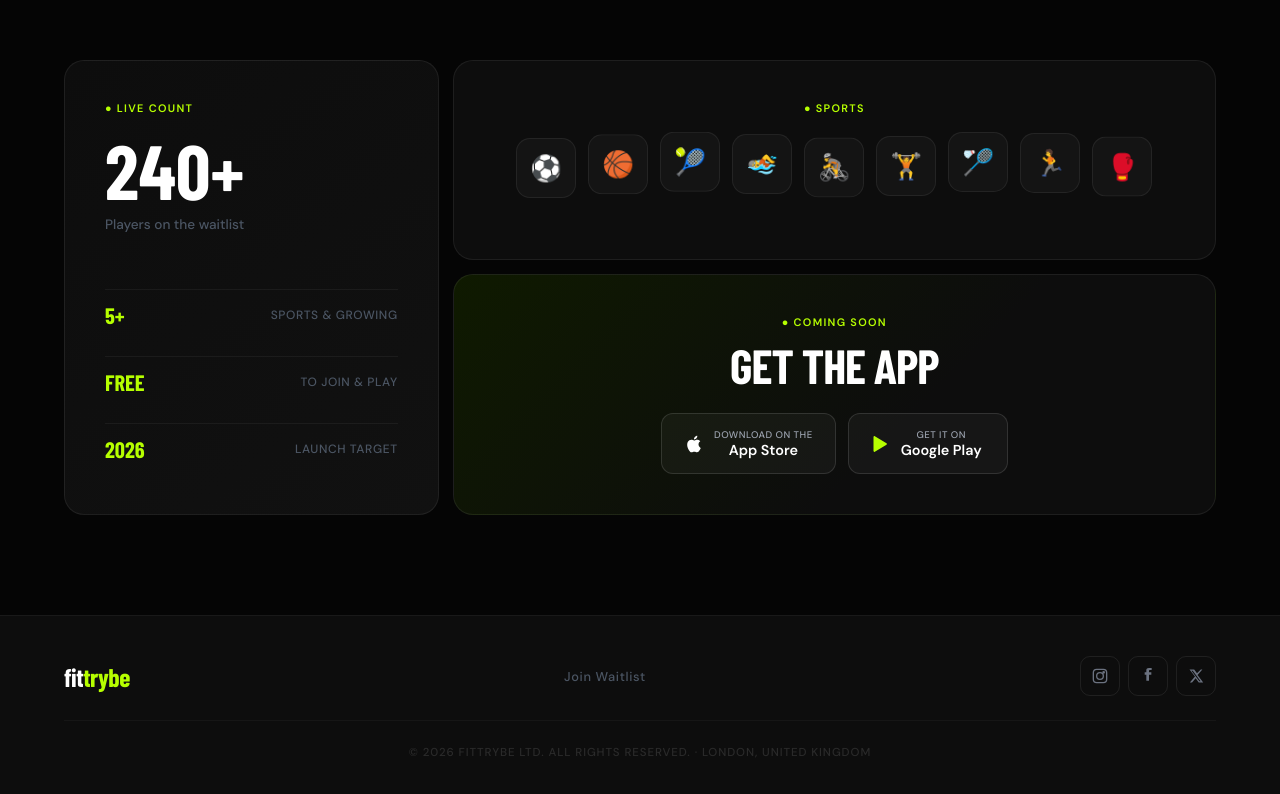
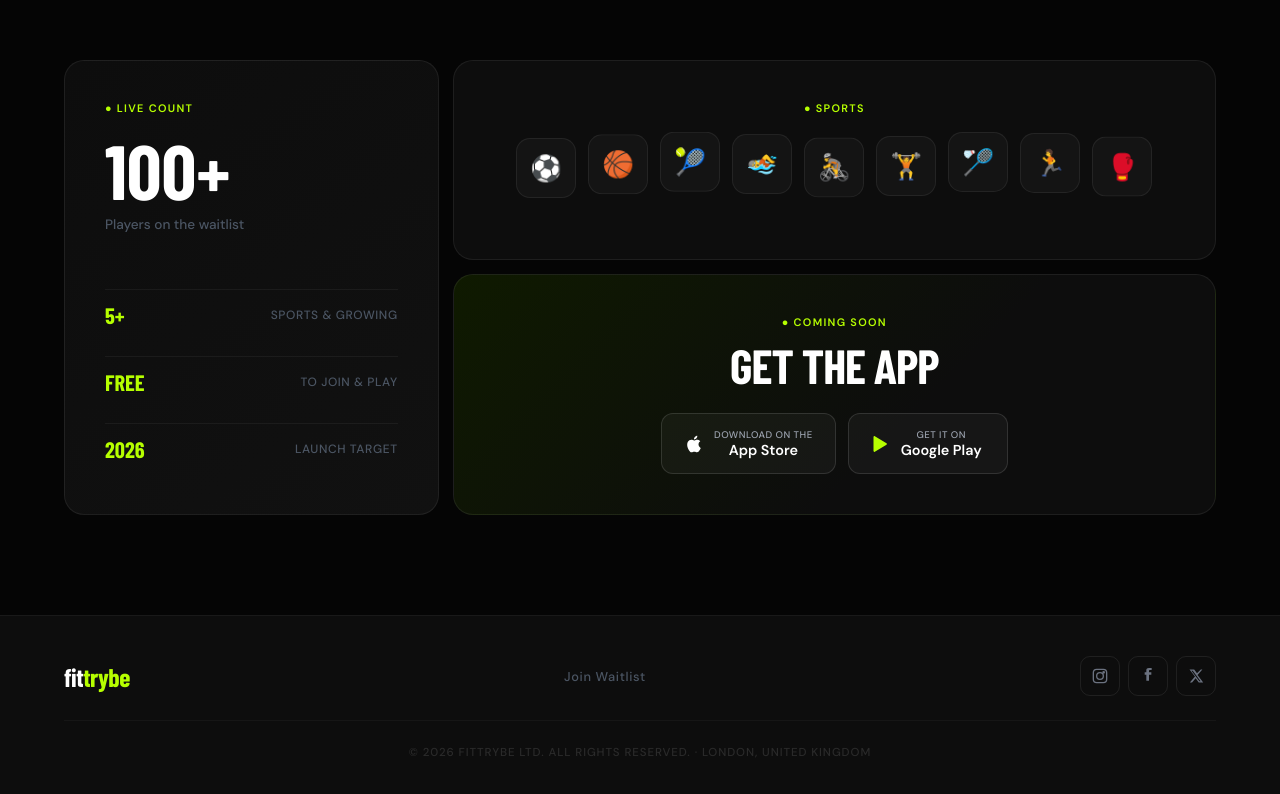
Before and after one commit to steve-mir/fittrybe, a Next.js app: page / in a window 1280 px wide. Shown: the part 3430-4224 px from the top of the page. Built offline with nearby package versions, Linux system fonts and the light colour scheme; no server answers; the database is empty; a web font is replaced by a local one.

Commit message:
Fixed play image and waitlist count

```diff
--- a/components/LandingPageClient.tsx
+++ b/components/LandingPageClient.tsx
@@ -573,7 +573,7 @@ function HeroSection() {
 const SCROLL_SLIDES = [
   { label: "01", word: "EXPLORE", sub: "Find sports sessions near you", img: "/images/explore.jpg", desc: "Browse live local sessions by sport, distance, and time. See who's playing, where, and when." },
   { label: "02", word: "CONNECT", sub: "Meet your local sports tribe", img: "/images/connect.jpg", desc: "Chat with players, build your network, and find people who share your playing style and schedule." },
-  { label: "03", word: "PLAY", sub: "Show up and stay active", img: "/images/screen1.jpg", desc: "Reserve your spot, show up, play sport, and build the active routine you've always wanted." },
+  { label: "03", word: "PLAY", sub: "Show up and stay active", img: "/images/play.jpg", desc: "Reserve your spot, show up, play sport, and build the active routine you've always wanted." },
 ];
 
 function StickyScrollStory() {
@@ -754,7 +754,7 @@ function BentoGrid() {
           <div>
             <p style={{ fontSize: "0.68rem", fontWeight: 700, letterSpacing: "0.12em", textTransform: "uppercase", color: "#B6FF00", marginBottom: "1rem" }}>● LIVE COUNT</p>
             <p style={{ fontFamily: "var(--font-barlow-condensed, 'Barlow Condensed', sans-serif)", fontSize: "clamp(3.5rem, 6vw, 5.5rem)", fontWeight: 900, lineHeight: 1, color: "#fff" }}>
-              <AnimatedCount target={waitlistCount || 240} suffix="+" />
+              <AnimatedCount target={waitlistCount + 100 || 240} suffix="+" />
             </p>
             <p style={{ fontSize: "0.85rem", color: "#4B5563", fontWeight: 500, marginTop: "0.5rem" }}>Players on the waitlist</p>
           </div>
```
Also changed, not shown: public/images/play.jpg (added).
